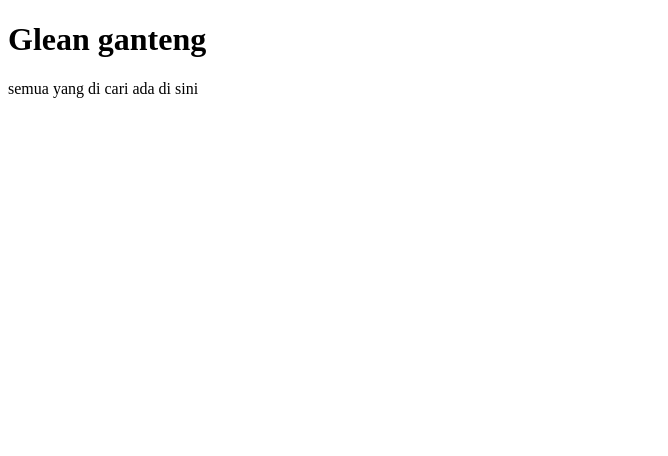
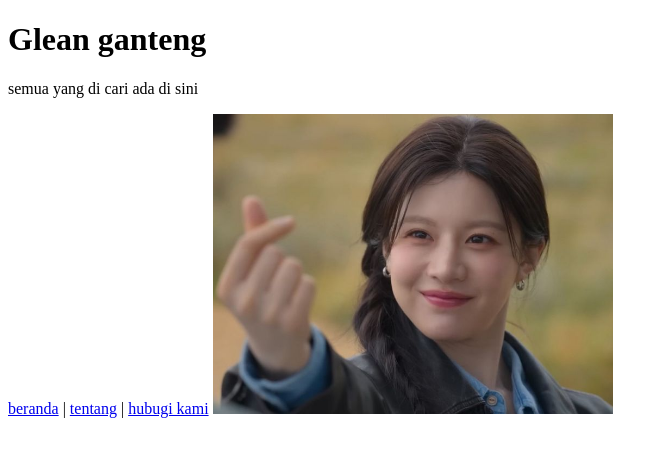
Before and after one commit to GleanVincent/20252-si4c-paw1, a plain HTML site: page index.html in a window 1280 px wide. Shown: the whole page, without its empty margins (0-668 px from the left). Drawn offline with Linux system fonts and the light colour scheme.

Commit message:
menambahkanimage pacar, beranda, tentang, hubungi kami

```diff
--- a/index.html
+++ b/index.html
@@ -6,9 +6,24 @@
     <title>halaman utama</title>
 </head>
 <body>
+    <style>
+        img {
+            width: 400px;
+            height: 300px;
+        }
+    </style>
     <!-- tag heading: h1 h6 -->
     <h1>Glean ganteng </h1>
     <p>semua yang di cari ada di sini</p>
 
+    <!-- hyperlink -->
+    <a href="index.html">beranda</a> |
+    <a href="tentang kami.html">tentang</a> |
+    <a href="hubungi.html">hubugi kami</a>
+
+    <!-- image -->
+    <img src="./image/pacar.jpg" alt="gabar my bini">
+
+
 </body>
 </html>
```
Also changed, not shown: image/pacar.jpg (added).
